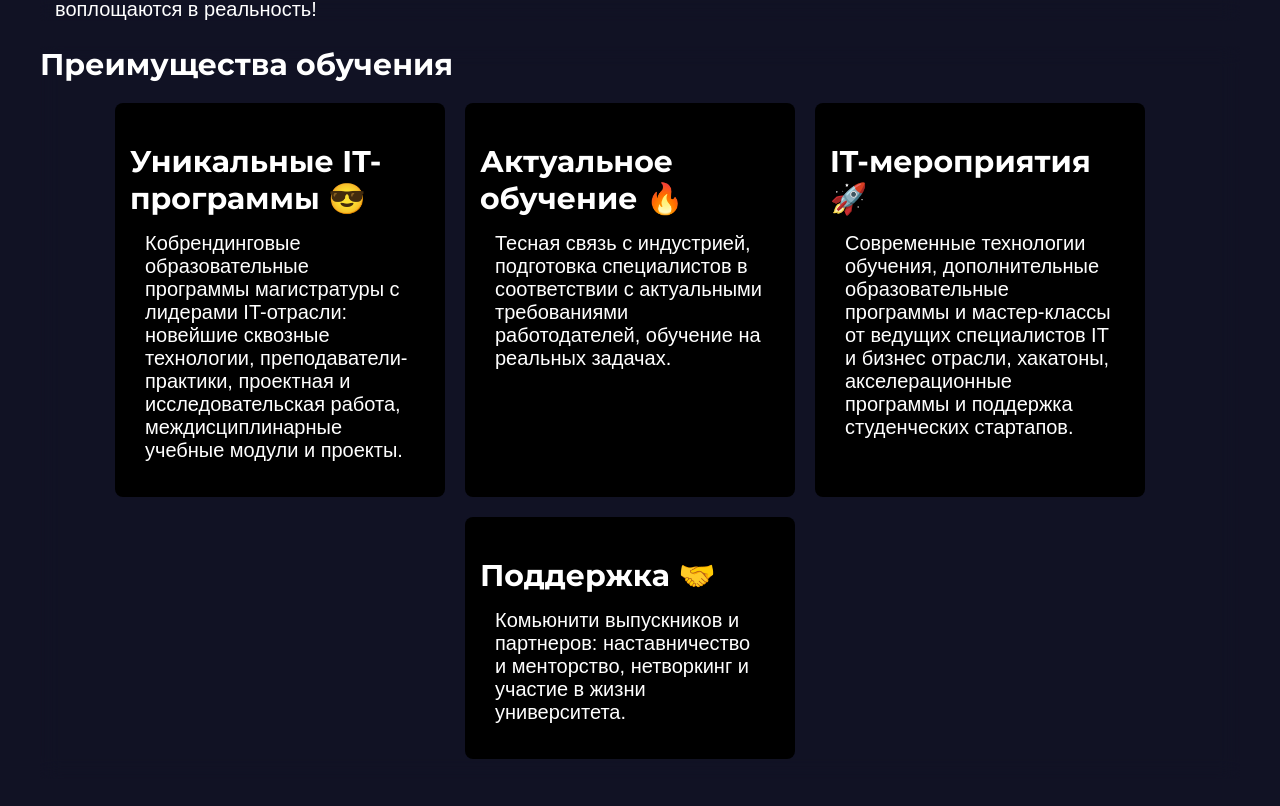
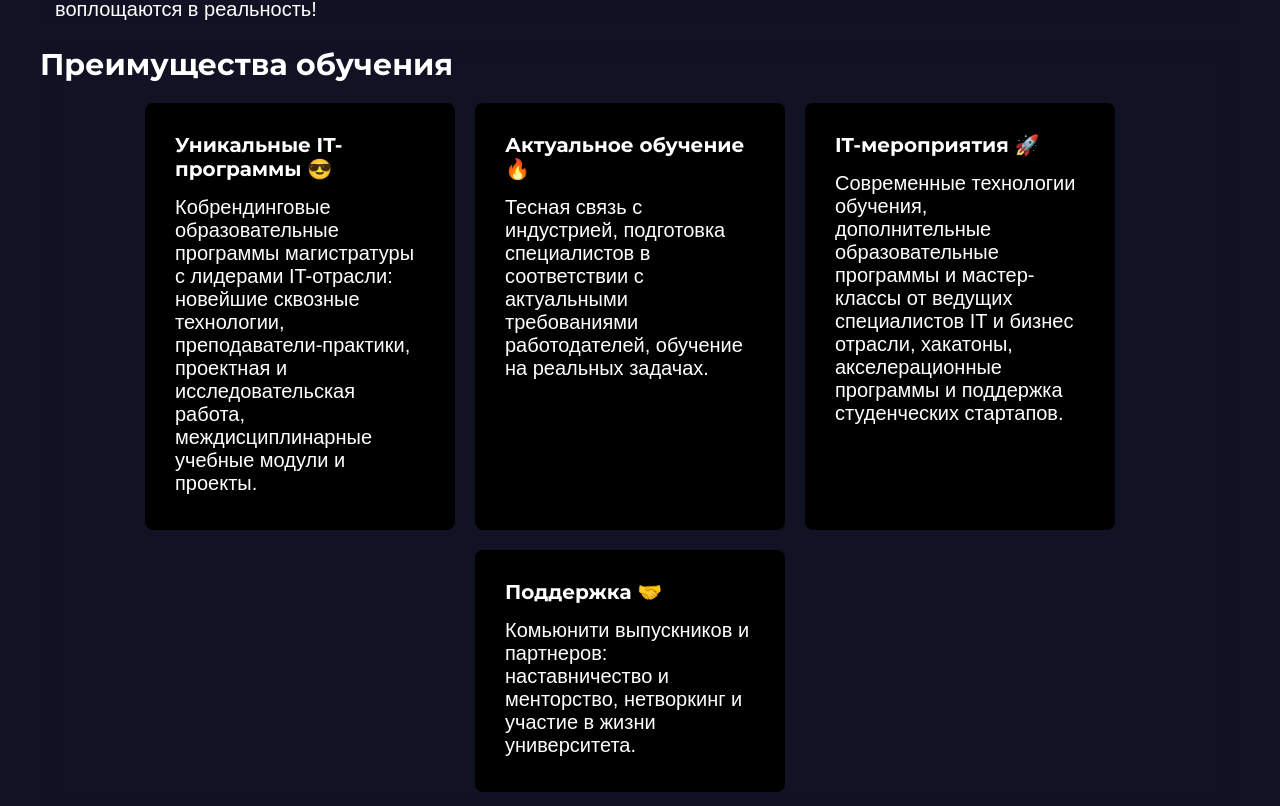
Before and after one commit to hell-lumpen/it-landing, a React (Create React App) app: page / in a window 1280 px wide. Shown: the part 1234-2040 px from the top of the page. Built offline with nearby package versions, Linux system fonts and the light colour scheme.

Commit message:
fix styles

```diff
--- a/src/pages/MainPage.js
+++ b/src/pages/MainPage.js
@@ -46,7 +46,7 @@ function MainPage() {
 
   const faqs = [
     {
-      question: 'Каков смысл жизни?',
+      question: 'Какие программы обучения предлагает Институт №8?',
       answer: 'Смысл жизни — это индивидуальный и субъективный вопрос, который каждый человек определяет самостоятельно. Для некоторых смысл жизни заключается в достижении счастья, для других — в поиске знания и истины, а для третьих — в служении другим людям.',
     },
     {
@@ -148,7 +148,7 @@ function MainPage() {
             </div>
           </section>
 
-          <section className="content-section" id="benefits">
+          <section className="content-section">
             <div className={"content"}>
               <h2>Преимущества обучения</h2>
               <Highlights data={highlightsData}/>
--- a/src/styles/Highlights.css
+++ b/src/styles/Highlights.css
@@ -7,7 +7,7 @@
 
 .highlight {
     flex: 0 0 auto;
-    width: 330px;
+    width: 310px;
     margin-right: 20px;
     margin-bottom: 20px;
     background-color: #000;
@@ -23,7 +23,8 @@
 .highlight-title {
     color: #fff;
     font-weight: bold;
-    margin-bottom: 10px;
+    font-size: 20px;
+    margin: 15px;
 }
 
 .highlight-description {
```
